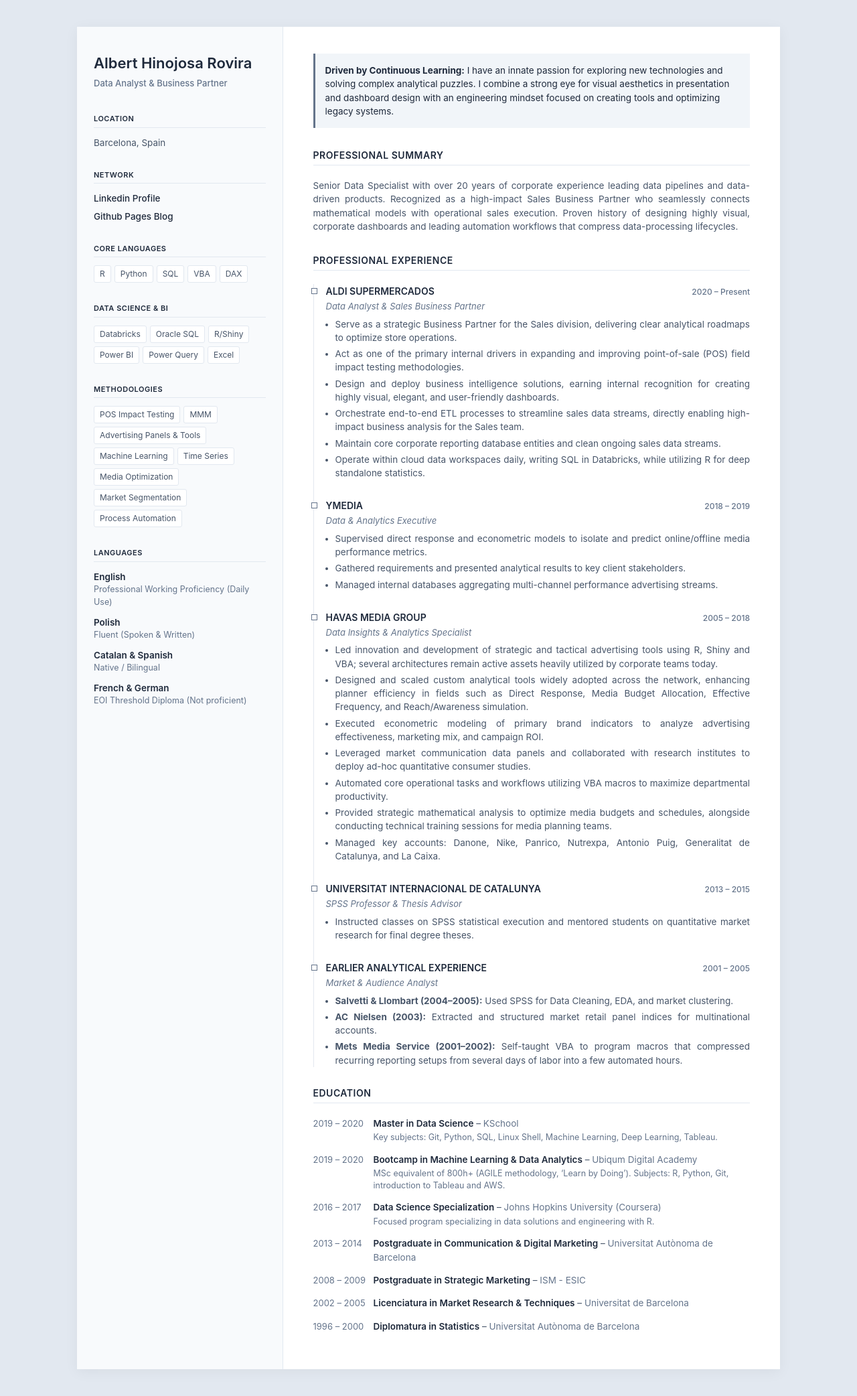
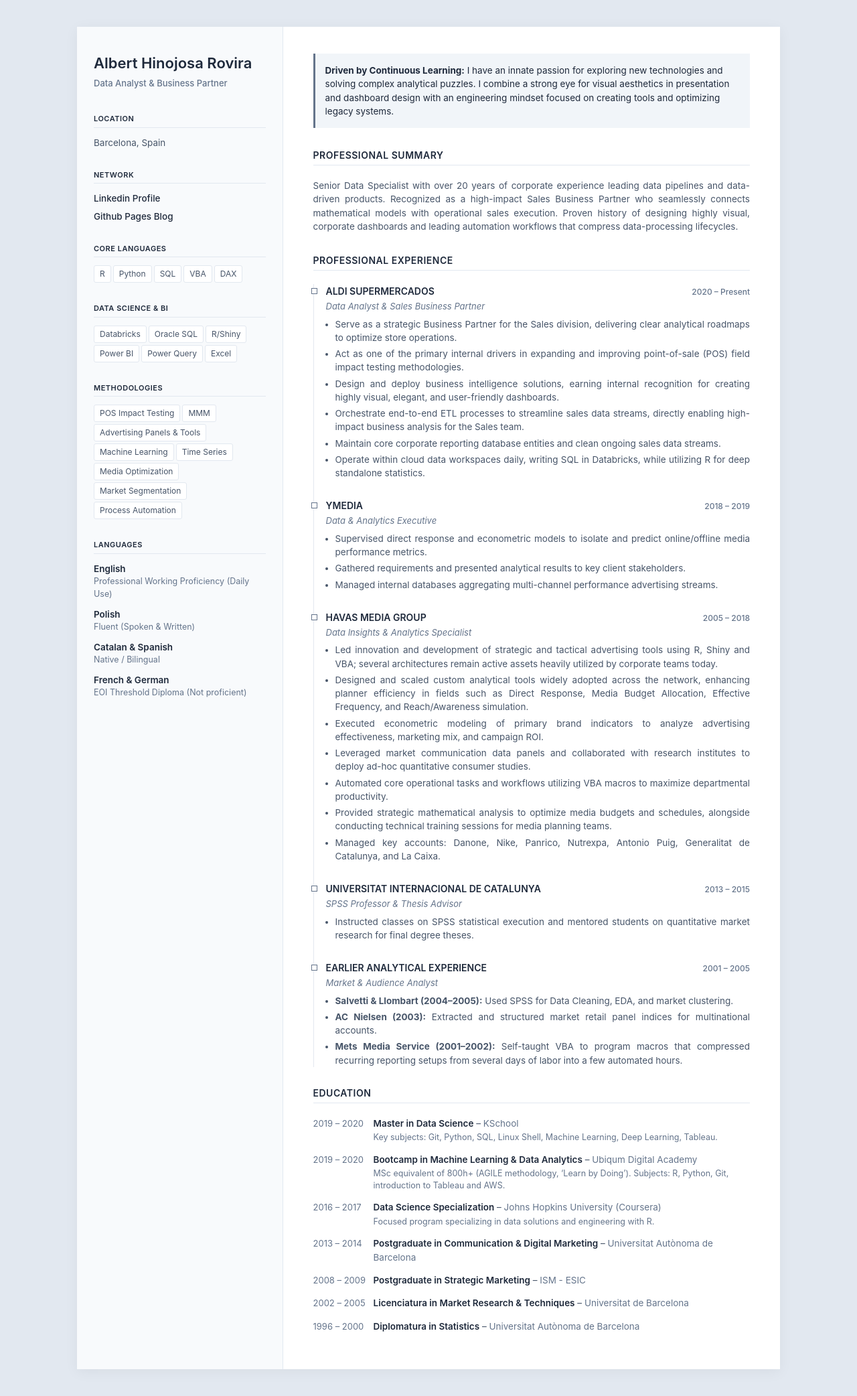
Before and after one commit to alberthr/alberthr.github.io, a Jekyll site: the page built from cv/index.html, in a window 1280 px wide. Shown: the whole page at 67% size. Built offline with Jekyll 4.4.1, drawn with Linux system fonts in a browser that asks for light colours.

Commit message:
Update index.html

```diff
--- a/cv/index.html
+++ b/cv/index.html
@@ -110,7 +110,7 @@ permalink: /cv/
         .skills-container {
             display: flex;
             flex-wrap: wrap;
-            gap: 5px;
+            gap: 3px;
         }
 
         .badge {
```
